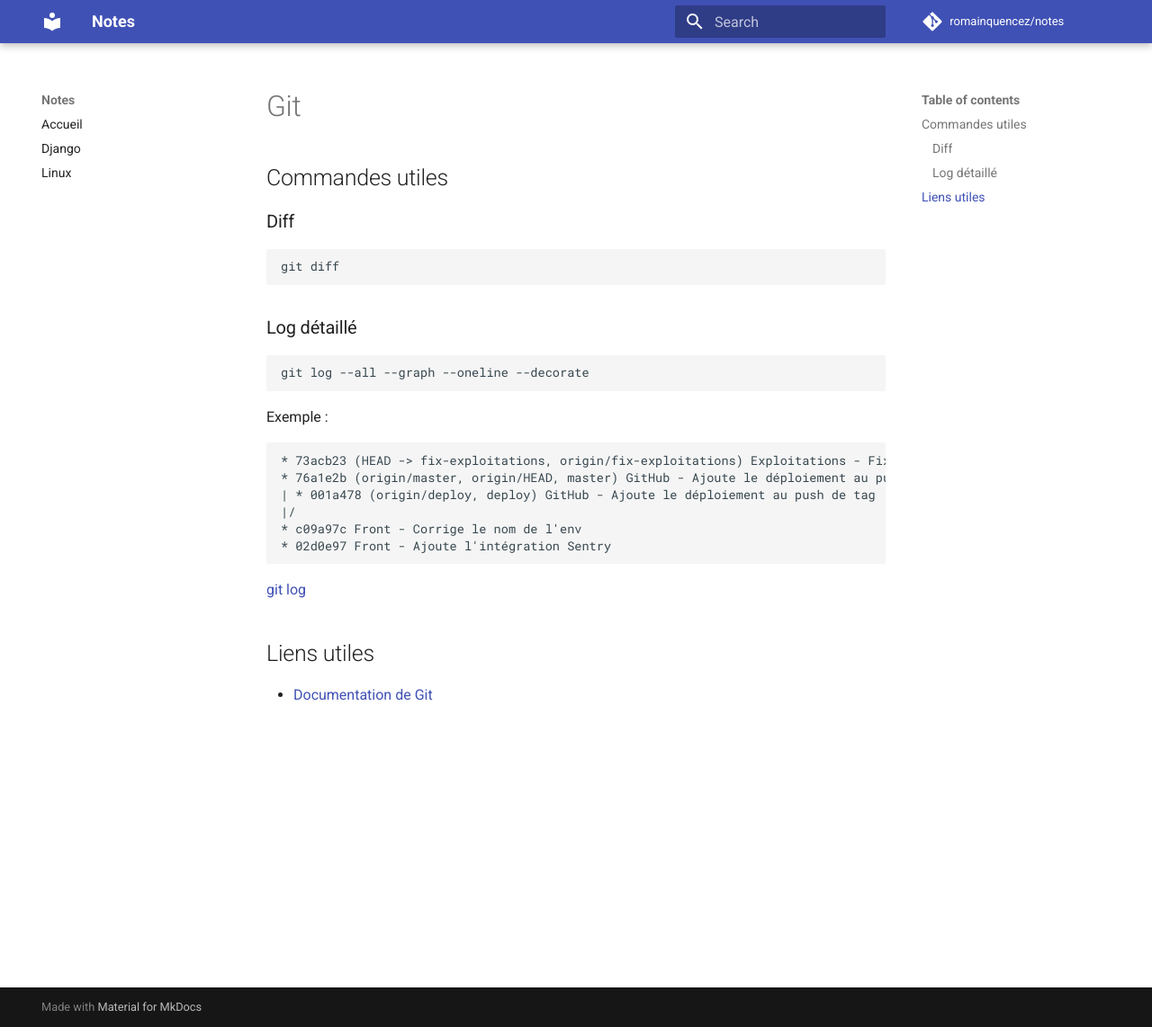
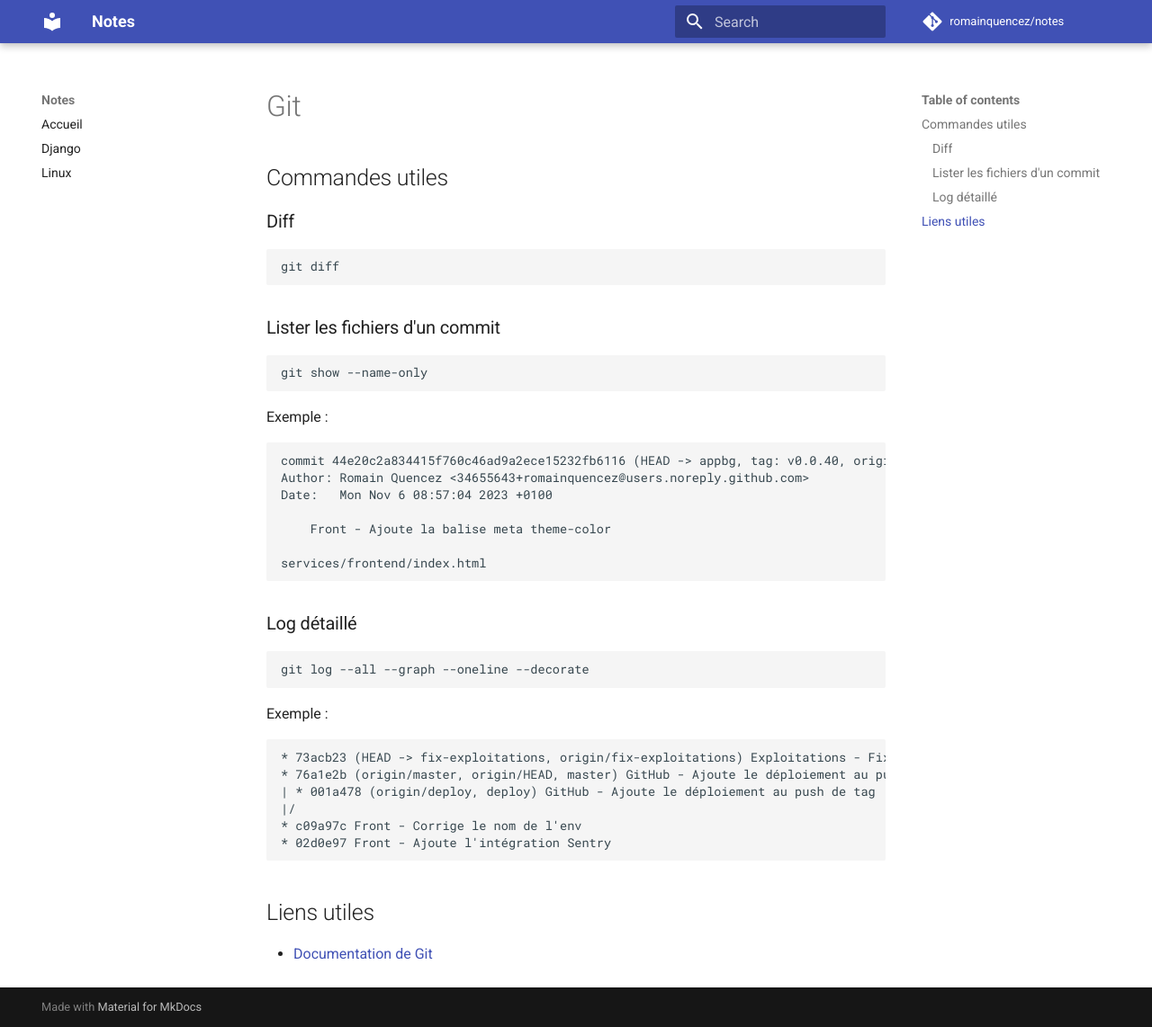
Before and after one commit to romainquencez/notes, an MkDocs documentation site: the page built from docs/git.md, in a window 1280 px wide and 1142 px high. Shown: the whole window at 90% size. Built offline with MkDocs 1.6.1 and Material for MkDocs 9.7.7, drawn with Linux system fonts in a browser that asks for light colours; comment, search, counter and statistics services are not loaded.

Commit message:
Update git.md

````diff
--- a/docs/git.md
+++ b/docs/git.md
@@ -4,19 +4,37 @@
 
 ### Diff
 
-```shell
+```sh
 git diff
+```
+
+### Lister les fichiers d'un commit
+
+```sh
+git show --name-only
+```
+
+Exemple :
+
+```sh
+commit 44e20c2a834415f760c46ad9a2ece15232fb6116 (HEAD -> appbg, tag: v0.0.40, origin/master, origin/HEAD, master)
+Author: Romain Quencez <34655643+romainquencez@users.noreply.github.com>
+Date:   Mon Nov 6 08:57:04 2023 +0100
+
+    Front - Ajoute la balise meta theme-color
+
+services/frontend/index.html
 ```
 
 ### Log détaillé
 
-```shell
+```sh
 git log --all --graph --oneline --decorate
 ```
 
 Exemple :
 
-```
+```sh
 * 73acb23 (HEAD -> fix-exploitations, origin/fix-exploitations) Exploitations - Fix l'affichage en mobile
 * 76a1e2b (origin/master, origin/HEAD, master) GitHub - Ajoute le déploiement au push de tag
 | * 001a478 (origin/deploy, deploy) GitHub - Ajoute le déploiement au push de tag
@@ -25,8 +43,6 @@ Exemple :
 * 02d0e97 Front - Ajoute l'intégration Sentry
 ```
 
-[git log](https://git-scm.com/docs/git-log)
-
 ## Liens utiles
 
 - [Documentation de Git](https://git-scm.com/docs)
````
